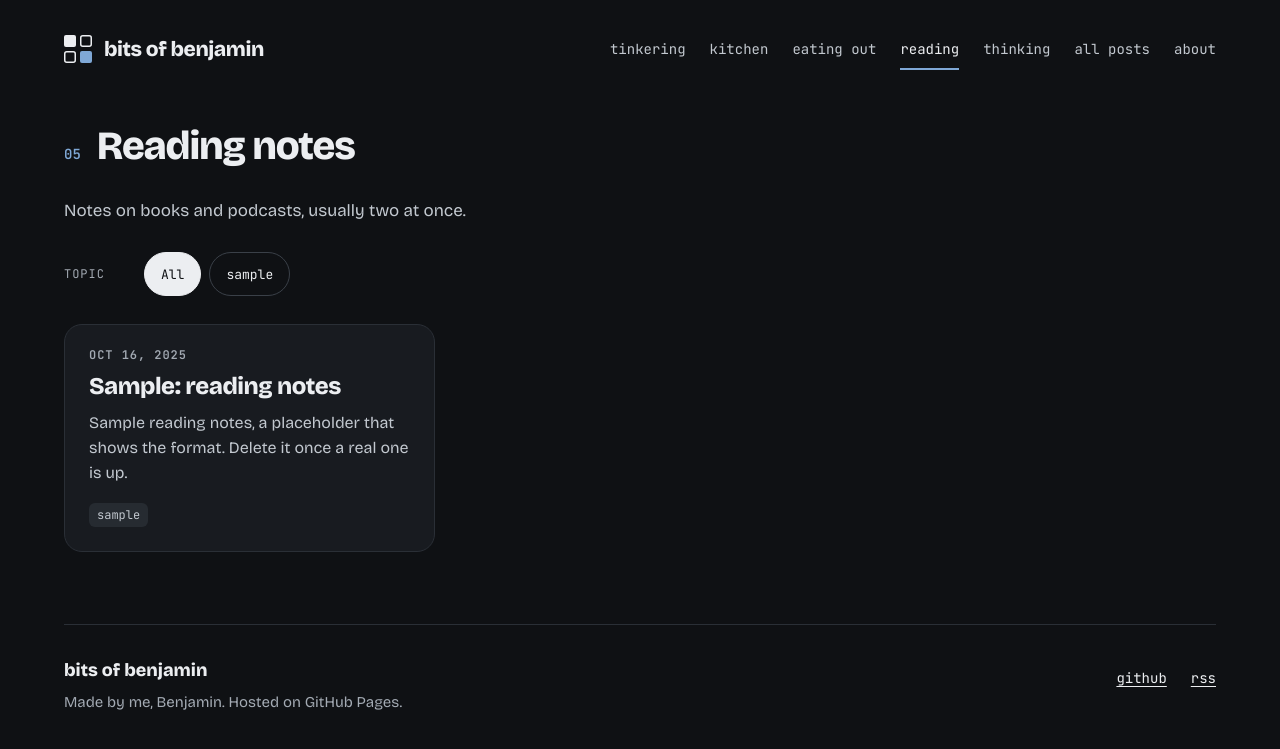
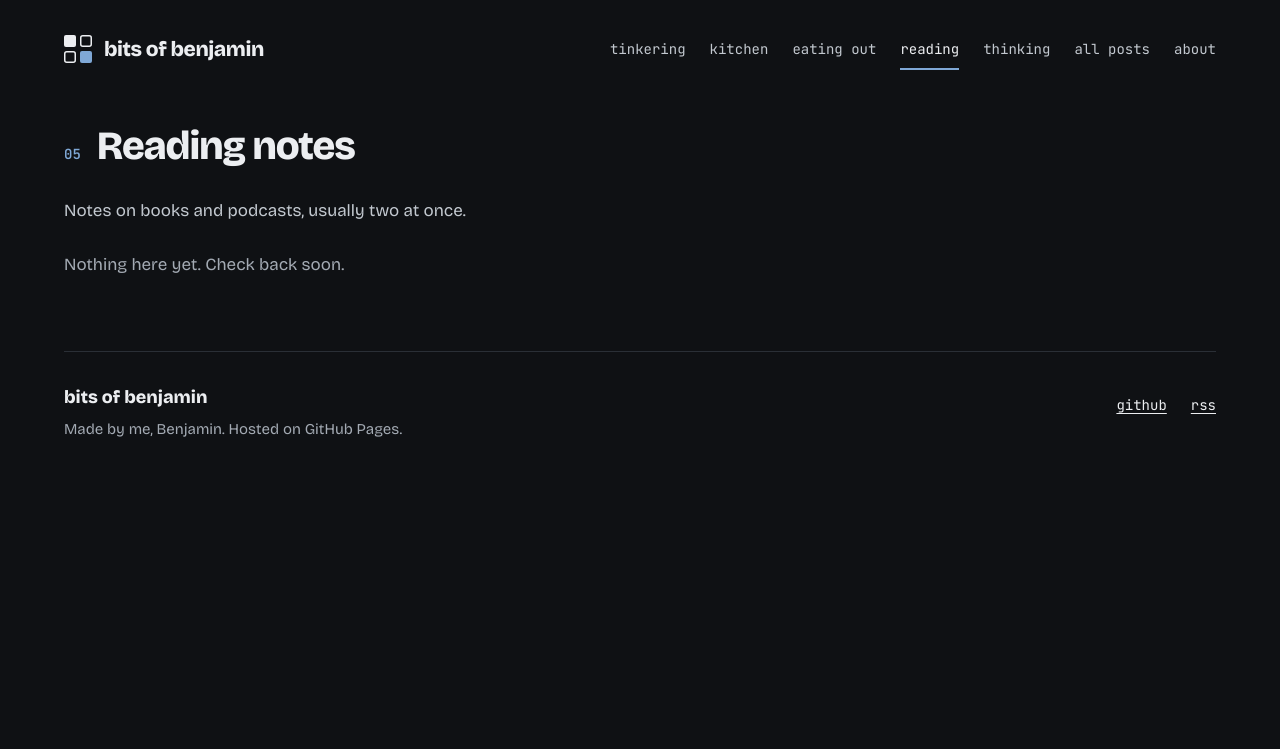
Before and after one commit to bergesonben/bergesonben.github.io, a Jekyll site: the page built from reading.md, in a window 1280 px wide. Shown: the top 749 px of the page. Built offline with Jekyll 4.4.1, drawn with Linux system fonts in a browser that asks for light colours.

```diff
--- a/_posts/2025-10-16-sample-reading-notes.md
+++ /dev/null
@@ -1,11 +0,0 @@
----
-title: "Sample: reading notes"
-section: reading
-tags: [sample]
-description: Sample reading notes, a placeholder that shows the format. Delete it once a real one is up.
-sample: true
----
-
-This is a **sample reading post**, here so the reading page has something to show. Delete this file (`_posts/2025-10-16-sample-reading-notes.md`) once your first real notes are published.
-
-> Pull quotes from a book render like this.
```
Also changed, not shown: _posts/2026-11-11-silverside-deli.md (+1 -0 lines).
